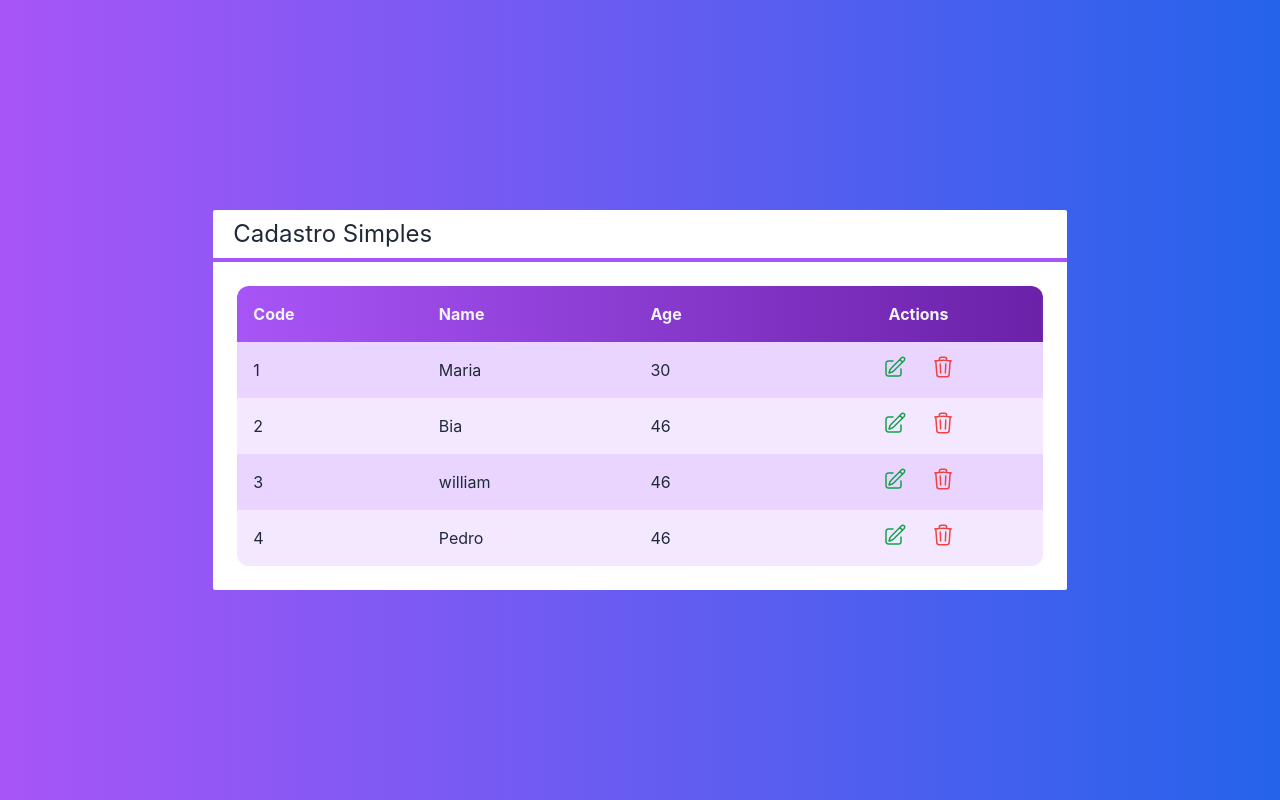
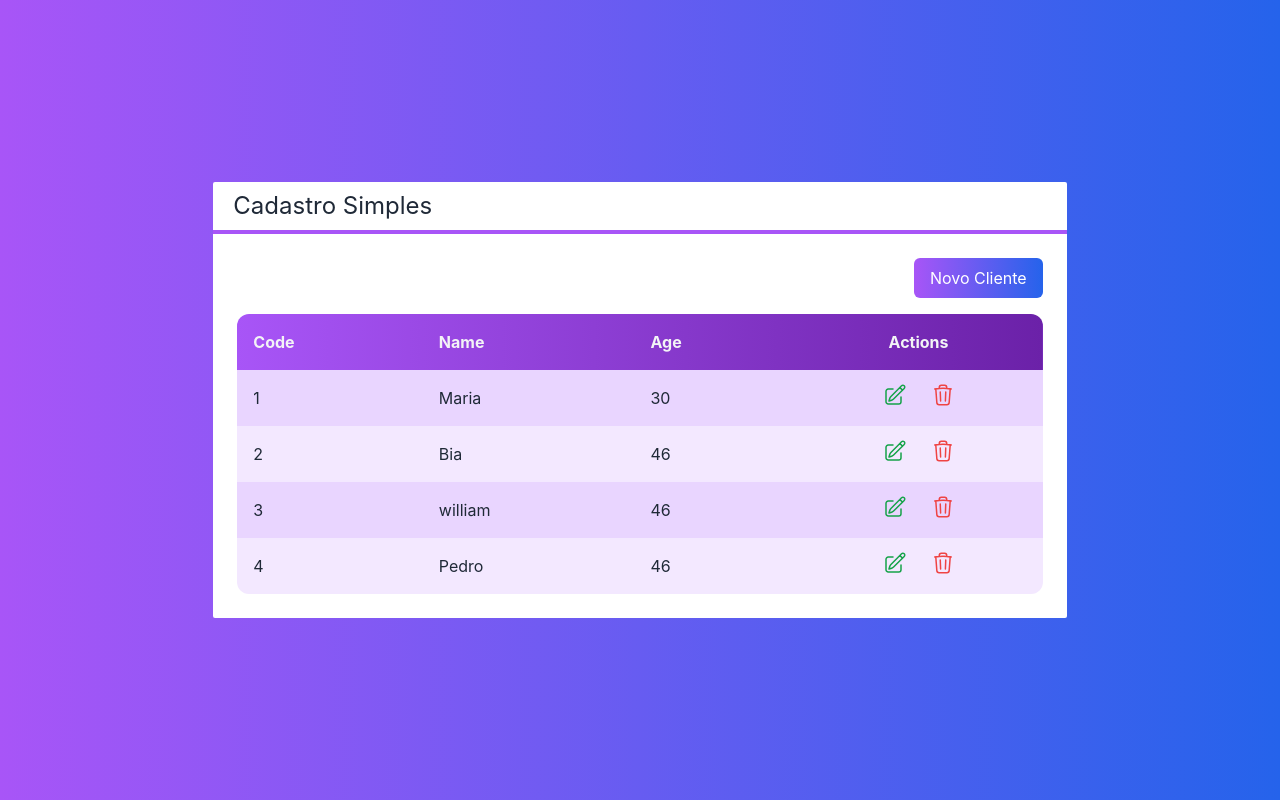
Before and after one commit to williamand02/next-crud, a Next.js app: page / in a window 1280 px wide. Built offline with nearby package versions, Linux system fonts and the light colour scheme.

Commit message:
✨ feat: add the button component

```diff
--- /dev/null
+++ b/src/components/Button.tsx
@@ -0,0 +1,20 @@
+interface ButtonProps {
+  children: any;
+  color: "green" | "blue" | "gray";
+  className?: string;
+}
+
+export default function Button(props: ButtonProps) {
+  const color = props.color ?? "gray";
+  return (
+    <button
+      className={`
+      bg-gradient-to-r from-${color}-400 to-${color}-700
+      text-white px-4 py-2 rounded-md
+        ${props.className}
+    `}
+    >
+      {props.children}
+    </button>
+  );
+}
--- a/src/pages/index.tsx
+++ b/src/pages/index.tsx
@@ -1,3 +1,4 @@
+import Button from "../components/Button";
 import Layout from "../components/Layout";
 import Table from "../components/Table";
 import Client from "../core/Client";
@@ -25,6 +26,11 @@
     `}
     >
       <Layout title="Cadastro Simples">
+        <div className="flex justify-end">
+          <Button color="green" className="mb-4">
+            Novo Cliente
+          </Button>
+        </div>
         <Table
           clients={clients}
           clientExcluded={clientExcluded}
--- a/tailwind.config.js
+++ b/tailwind.config.js
@@ -4,6 +4,11 @@
     "./src/pages/**/*.{js,ts,jsx,tsx}",
     "./src/components/**/*.{js,ts,jsx,tsx}",
   ],
+  safelist: [
+    /^bg-/,
+    /^to-/,
+    /^from-/,
+  ],
   theme: {
     extend: {},
   },
```
